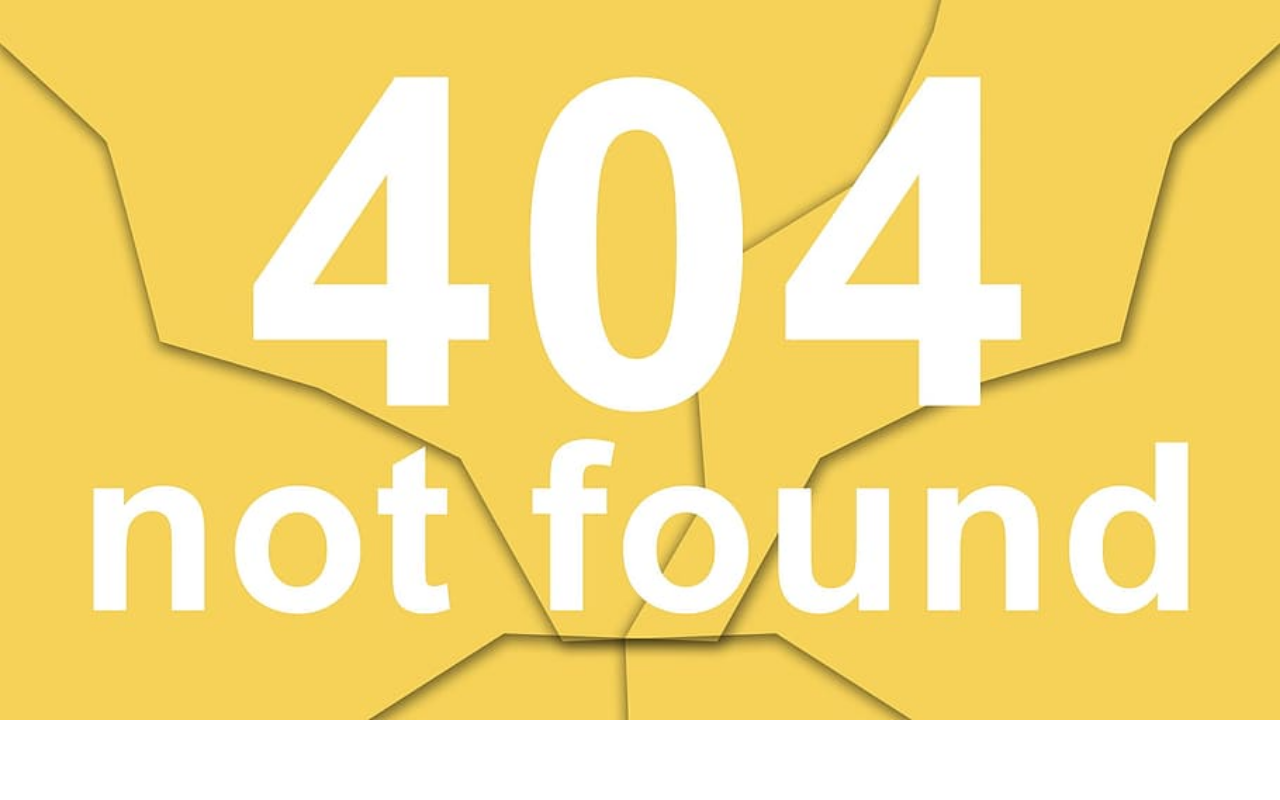
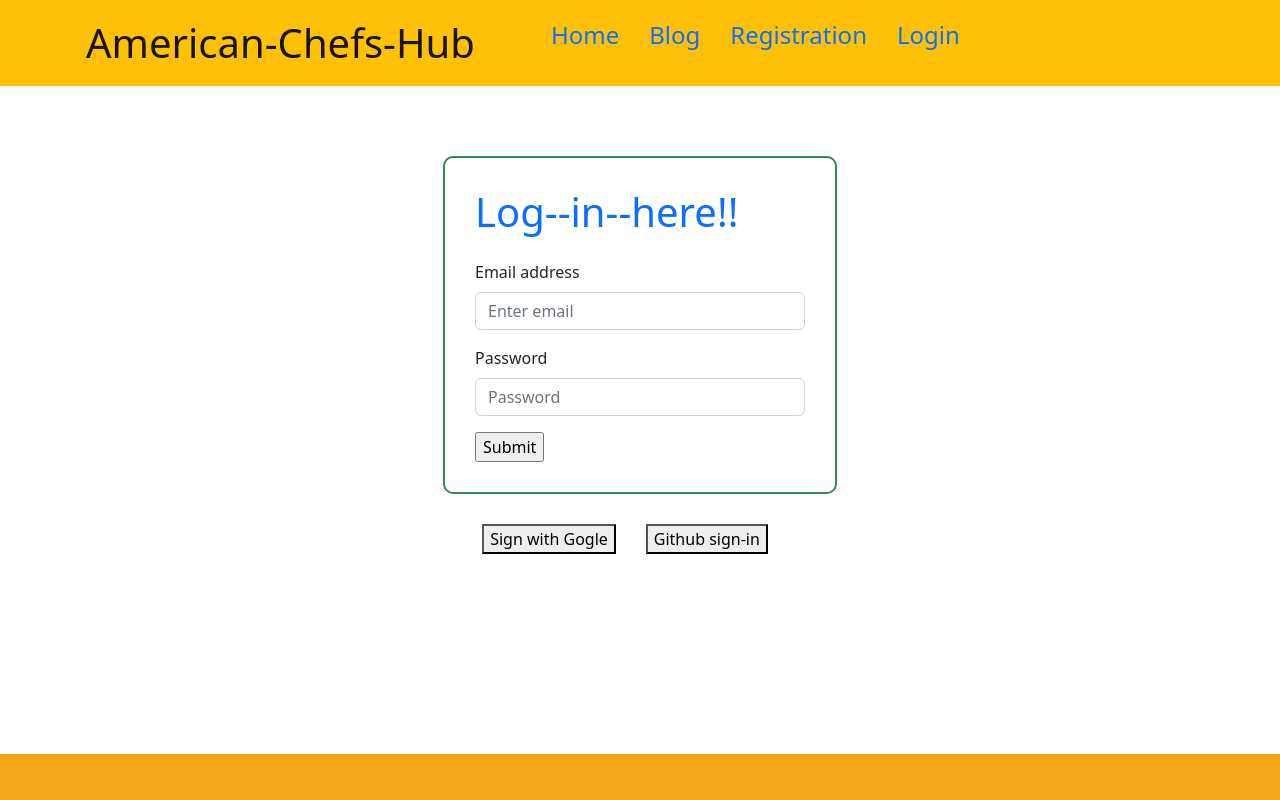
Before and after one commit to PritrirajPartho/american-chefs-hub-client, a React (Vite) app: page /login in a window 1280 px wide. Before the commit this address had no page. Shown: the top 800 px of the page. Built offline with nearby package versions, Linux system fonts and the light colour scheme; no server answers.

Commit message:
auth-half

```diff
--- /dev/null
+++ b/src/AuthProvider/AuthProvider.jsx
@@ -0,0 +1,55 @@
+import { createContext, useEffect, useState } from "react";
+import { createUserWithEmailAndPassword, getAuth, onAuthStateChanged, signInWithEmailAndPassword, signOut } from "firebase/auth";
+import app from "../firebase/firebase.confg";
+
+
+ export const AuthContext = createContext(null);
+
+ const auth = getAuth(app);
+
+const AuthProvider = ({children}) => {
+
+    const[user, setUser] = useState(null);
+    const[loading, setLoading] = useState(true);
+
+    const partho = 'kamo jay beta';
+    const createUser = (email, password) =>{
+        return createUserWithEmailAndPassword(auth, email, password)
+    }
+
+    const signIn = (email, password) =>{
+        return signInWithEmailAndPassword(auth, email, password);
+    }
+
+    const logOut = () =>{
+        return signOut(auth);
+    }
+
+    useEffect(() =>{
+        const unsubscribe = onAuthStateChanged(auth, currentUser =>{
+            console.log('auth state changed', currentUser);
+            setUser(currentUser);
+            setLoading(false);
+        })
+        return () =>{
+            unsubscribe();
+        }
+    } ,[user])
+
+    const authInfo = {
+        user,
+        loading,
+        createUser,
+        signIn,
+        logOut,
+        partho
+    }
+
+    return (
+        <AuthContext.Provider value={authInfo}>
+            {children}
+        </AuthContext.Provider>
+    );
+};
+
+export default AuthProvider;
--- /dev/null
+++ b/src/components/Blog/Blog.jsx
@@ -0,0 +1,11 @@
+import React from 'react';
+
+const Blog = () => {
+    return (
+        <div>
+            <h1>This is blog</h1>
+        </div>
+    );
+};
+
+export default Blog;
--- a/src/components/HomePages/ChefShow/ChefShow.css
+++ b/src/components/HomePages/ChefShow/ChefShow.css
@@ -1,11 +1,29 @@
 .chef img{
   max-width: 250px;
-  max-height: 195px;
+  max-height: 170px;
   margin-left: 50px;
   margin-top: 20px;
   border-radius: 10px;
 }
+.chef-text{
+  margin-left: 55px;
+  margin-top: 20px;
+}
+.icon-part{
+  display: flex;
+  margin-top: 30px;
+  margin-left: 55px;
+}
+/* .icon-part p{
+  margin-left: 30px;
+} */
+.eye-btn{
+  height: 20px;
+  width: 30px;
+  margin-left: 50px;
+}
 .chef{
+    background-color: #fff9ce;
     border: 2px solid saddlebrown;
     width: 350px;
     border-radius: 10px ;
--- a/src/components/HomePages/ChefShow/ChefShow.jsx
+++ b/src/components/HomePages/ChefShow/ChefShow.jsx
@@ -9,20 +9,18 @@ const ChefShow = ({ chef }) => {
         <div>
             <img src={img} alt="" />
         </div>
-        <div>
+        <div className="chef-text">
             <h2>{name}</h2>
-            <h4>{experience}</h4>
-            <h4>{recipes.length}</h4>
+            <h4>Experience:   {experience}</h4>
+            <h4>Recipes:   {recipes.length}</h4>
         </div>
-        <div>
+        <div className="icon-part">
             <p>
-            <Icon icon="mdi:thumb-up" />
-            {likes}
+                <Icon icon="mdi:thumb-up" />
+                  {likes}
             </p>
             <p>
-                <button>
-                    <Icon icon="streamline:interface-edit-view-eye-eyeball-open-view" />
-                </button>
+                <Icon className="eye-btn"    icon="streamline:interface-edit-view-eye-eyeball-open-view" />
                 recipes
             </p>
         </div>
--- /dev/null
+++ b/src/components/Login/Login.css
@@ -0,0 +1,22 @@
+.auth-form{
+    display: flex;
+    justify-content: center;
+    margin-top: 70px;
+}
+.form{
+    border: 2px solid seagreen;
+    border-radius: 10px;
+    padding: 30px;
+}
+.input-field{
+    width: 330px;
+}
+
+.other-log-in{
+    display: flex;
+    justify-content: center;
+    margin-top: 30px;
+}
+.other-log-in button{
+    margin-right: 30px;
+}
--- /dev/null
+++ b/src/components/Login/Login.jsx
@@ -0,0 +1,49 @@
+import React, { useContext } from "react";
+import { Form } from "react-bootstrap";
+import './Login.css';
+import { AuthContext } from "../../AuthProvider/AuthProvider";
+
+const Login = () => {
+    const{ signIn} = useContext(AuthContext);
+
+    const handleLogin = event =>{
+        event.preventDefault();
+        const form = event.target;
+        const email = form.email.value;
+        const password = form.password.value;
+        console.log(email, password);
+        signIn(email, password)
+        .then(resalt =>{
+            const logedUser = resalt.user;
+            console.log(logedUser);
+            form.reset();
+        })
+        .catch(err =>{
+            console.log(err.message);
+        })
+    }
+  return (
+   <section>
+        <div className="auth-form">
+    <Form onSubmit={handleLogin}   className="form">
+         <h1 className="text-primary mb-4">Log--in--here!!</h1>
+         <Form.Group className="mb-3 input-field" controlId="formGroupEmail">
+             <Form.Label>Email address</Form.Label>
+             <Form.Control type="email" placeholder="Enter email" name="email" />
+         </Form.Group>
+         <Form.Group className="mb-3  input-field" controlId="formGroupPassword">
+             <Form.Label>Password</Form.Label>
+             <Form.Control type="password" placeholder="Password" name="password" />
+         </Form.Group>
+         <input type="submit" value="Submit" />
+      </Form>
+     </div>
+         <div className='other-log-in'>
+           <button>Sign with Gogle</button>
+           <button>Github sign-in</button>
+        </div>
+   </section>
+  );
+};
+
+export default Login;
--- /dev/null
+++ b/src/components/Registration/Registration.jsx
@@ -0,0 +1,57 @@
+import React, { useContext } from 'react';
+import { Form } from 'react-bootstrap';
+import { AuthContext } from '../../AuthProvider/AuthProvider';
+
+const Registration = () => {
+    const{user, createUser} = useContext(AuthContext);
+    console.log(user, createUser);
+
+    const handleRegister = event =>{
+        event.preventDefault();
+        const form = event.target;
+        const email = form.email.value;
+        const password = form.password.value;
+        const name = form.name.value;
+        const photo = form.photo.value
+        console.log(email, name, password, photo)
+
+        // function for firebase yayyayyay.......
+        createUser(email, password)
+        .then(result =>{
+            const logedUser = result.user;
+            console.log(logedUser)
+            form.reset();
+        })
+        .catch(err =>{
+          console.log(err.message)
+        })
+    }
+    return (
+     <section>
+         <div className="auth-form">
+           <Form onSubmit={handleRegister} className="form">
+                <h1 className="text-primary mb-4">Registration here!!</h1>
+                <Form.Group className="mb-3 input-field" controlId="formGroupName">
+                    <Form.Label>Name</Form.Label>
+                    <Form.Control type="text" placeholder="Enter your name" name="name" />
+                </Form.Group>
+                <Form.Group className="mb-3 input-field" controlId="formGroupUrl">
+                    <Form.Label>Photo Url</Form.Label>
+                    <Form.Control type="text" placeholder="Enter your photo url" name="photo" />
+                </Form.Group>
+                <Form.Group className="mb-3 input-field" controlId="formGroupEmail">
+                    <Form.Label>Email address</Form.Label>
+                    <Form.Control type="email" placeholder="Enter email" name="email" />
+                </Form.Group>
+                <Form.Group className="mb-3  input-field" controlId="formGroupPassword">
+                    <Form.Label>Password</Form.Label>
+                    <Form.Control type="password" placeholder="Password" name="password" />
+                </Form.Group>
+                 <input type="submit" value="Submit" />
+            </Form>
+     </div>
+     </section>
+    );
+};
+
+export default Registration;
--- /dev/null
+++ b/src/firebase/firebase.confg.js
@@ -0,0 +1,19 @@
+// Import the functions you need from the SDKs you need
+import { initializeApp } from "firebase/app";
+// TODO: Add SDKs for Firebase products that you want to use
+// https://firebase.google.com/docs/web/setup#available-libraries
+
+// Your web app's Firebase configuration
+const firebaseConfig = {
+  apiKey: "AIzaSyBY64V8GiTG3V8hr4xKd7SN-L6or9Xcal8",
+  authDomain: "chef-recipe-assignment-420fb.firebaseapp.com",
+  projectId: "chef-recipe-assignment-420fb",
+  storageBucket: "chef-recipe-assignment-420fb.appspot.com",
+  messagingSenderId: "1010937822657",
+  appId: "1:1010937822657:web:a97aeebc30c4dd75f50340"
+};
+
+// Initialize Firebase
+const app = initializeApp(firebaseConfig);
+
+export default app;
```
Also changed, not shown: src/main.jsx (+19 -1 lines).
